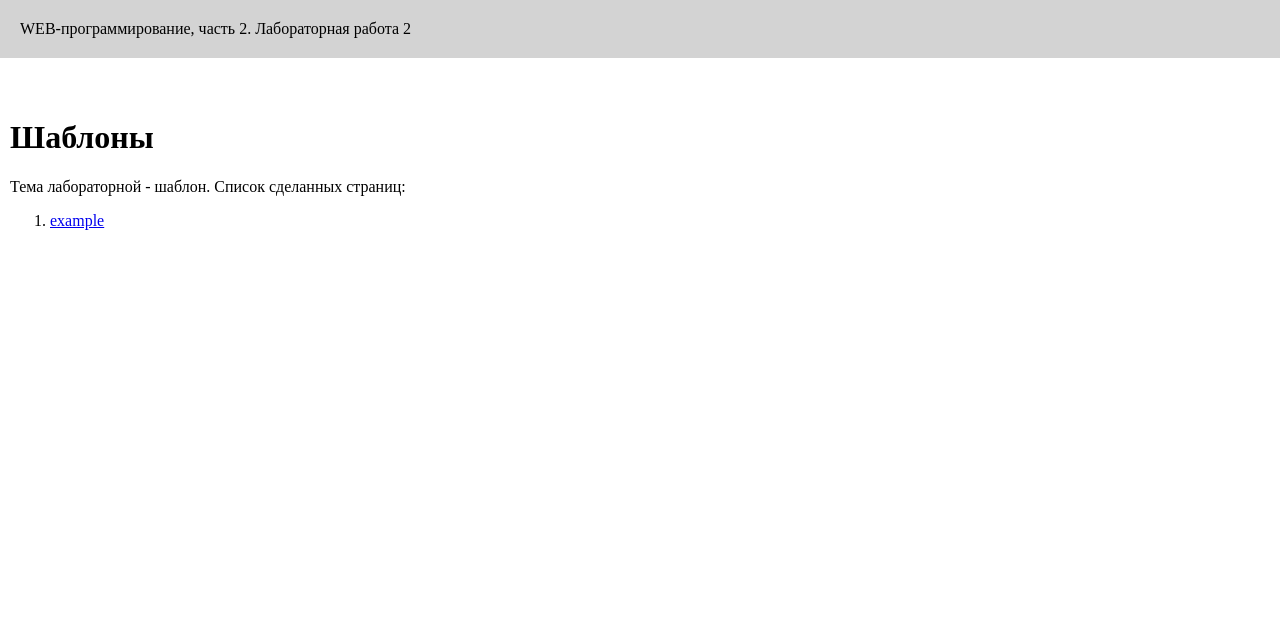
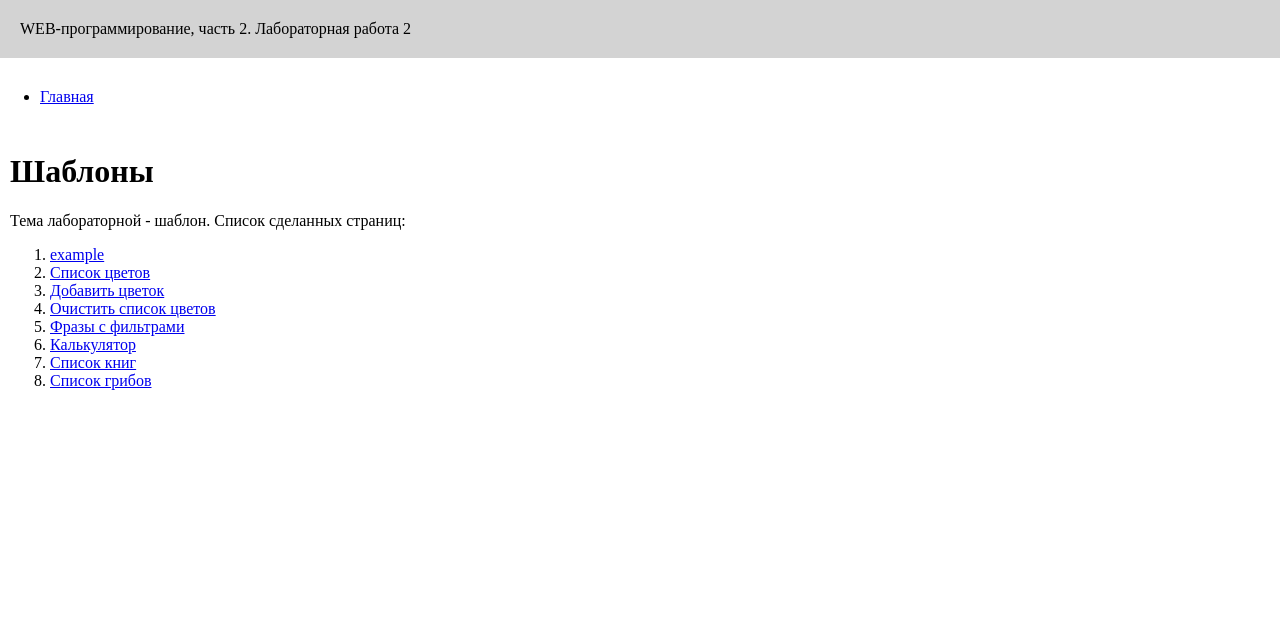
Before and after one commit to pritkusha/web-programming-labs-2, a Flask app: page /lab2/ in a window 1280 px wide. Shown: the top 629 px of the page. Run offline with Flask 3, Linux system fonts and the light colour scheme.

Commit message:
Добавление ссылок

```diff
--- a/app.py
+++ b/app.py
@@ -24,6 +24,7 @@ def menu():
         <nav>
             <ul>
                 <li><a href="/lab1">Первая лабораторная</a></li>
+                <li><a href="/lab2">Вторая лабораторная</a></li>
             </ul>
         </nav>
 
--- a/templates/base.html
+++ b/templates/base.html
@@ -1,5 +1,5 @@
 <!DOCTYPE html>
-<html lang="en">
+<html lang="ru">
 <head>
     <meta charset="UTF-8">
     <meta name="viewport" content="width=device-width, initial-scale=1.0">
@@ -11,6 +11,12 @@
         WEB-программирование, часть 2. {{ self.lab() }}
     </header>
 
+    <nav>
+        <ul>
+            <li><a href="/menu">Главная</a></li>
+        </ul>
+    </nav>
+
     <main>
         {% block main %}{% endblock %}
     </main>
--- a/templates/lab2.html
+++ b/templates/lab2.html
@@ -8,8 +8,13 @@
     <h1>Шаблоны</h1>
     <div>Тема лабораторной - шаблон. Список сделанных страниц:</div>
     <ol>
-        <li>
-            <a href="/lab2/example">example</a>
-        </li>
+        <li><a href="/lab2/example">example</a></li>
+        <li><a href="/lab2/flowers/">Список цветов</a></li>
+        <li><a href="/lab2/add_flower/">Добавить цветок</a></li>
+        <li><a href="/lab2/clear_flowers/">Очистить список цветов</a></li>
+        <li><a href="/lab2/filters">Фразы с фильтрами</a></li>
+        <li><a href="/lab2/calc/">Калькулятор</a></li>
+        <li><a href="/lab2/books">Список книг</a></li>
+        <li><a href="/lab2/mushrooms">Список грибов</a></li>
     </ol>
 {% endblock %}
```
